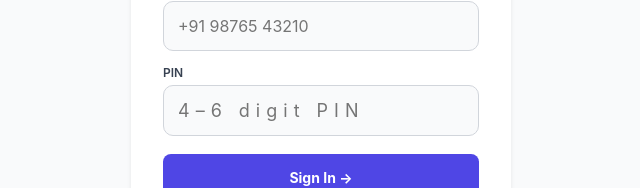
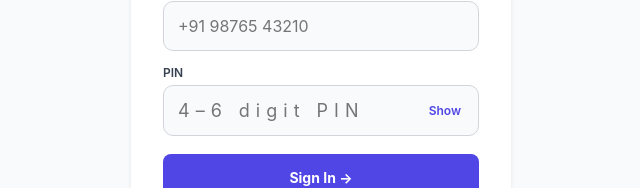
Before and after one commit to PranixQuick/School-OS, a Next.js app: page /parent/login in a window 1280 px wide. Shown: the part 348-536 px from the top of the page, without its empty margins (319-959 px from the left). Built offline with nearby package versions, Linux system fonts and the light colour scheme.

Commit message:
feat(parent-login): show/hide PIN toggle

```diff
--- a/app/parent/login/page.tsx
+++ b/app/parent/login/page.tsx
@@ -77,17 +77,23 @@ export default function ParentLoginPage() {
             <label style={{ display: 'block', fontSize: 12, fontWeight: 600, color: '#374151', marginBottom: 5 }}>
               PIN
             </label>
+            <div style={{ position: 'relative' }}>
               <input
-              type="password"
+                type={showPin ? 'text' : 'password'}
                 value={pin}
                 onChange={e => setPin(e.target.value)}
                 placeholder="4–6 digit PIN"
                 maxLength={6}
                 autoComplete="current-password"
                 inputMode="numeric"
-              style={{ width: '100%', padding: '14px 14px', border: `1px solid ${error ? '#FCA5A5' : '#D1D5DB'}`, borderRadius: 10, fontSize: 18, outline: 'none', letterSpacing: 6, boxSizing: 'border-box' }}
+                style={{ width: '100%', padding: '14px 56px 14px 14px', border: `1px solid ${error ? '#FCA5A5' : '#D1D5DB'}`, borderRadius: 10, fontSize: 18, outline: 'none', letterSpacing: 6, boxSizing: 'border-box' }}
                 onKeyDown={e => { if (e.key === 'Enter') void handleLogin(); }}
               />
+              <button type="button" onClick={() => setShowPin(v => !v)} aria-label={showPin ? 'Hide PIN' : 'Show PIN'}
+                style={{ position: 'absolute', right: 12, top: 0, bottom: 0, background: 'none', border: 'none', color: '#4F46E5', fontSize: 12, fontWeight: 600, cursor: 'pointer', fontFamily: 'inherit' }}>
+                {showPin ? 'Hide' : 'Show'}
+              </button>
+            </div>
           </div>
 
           {error && (
```
Lines whose indentation alone changed are shown as unchanged.
